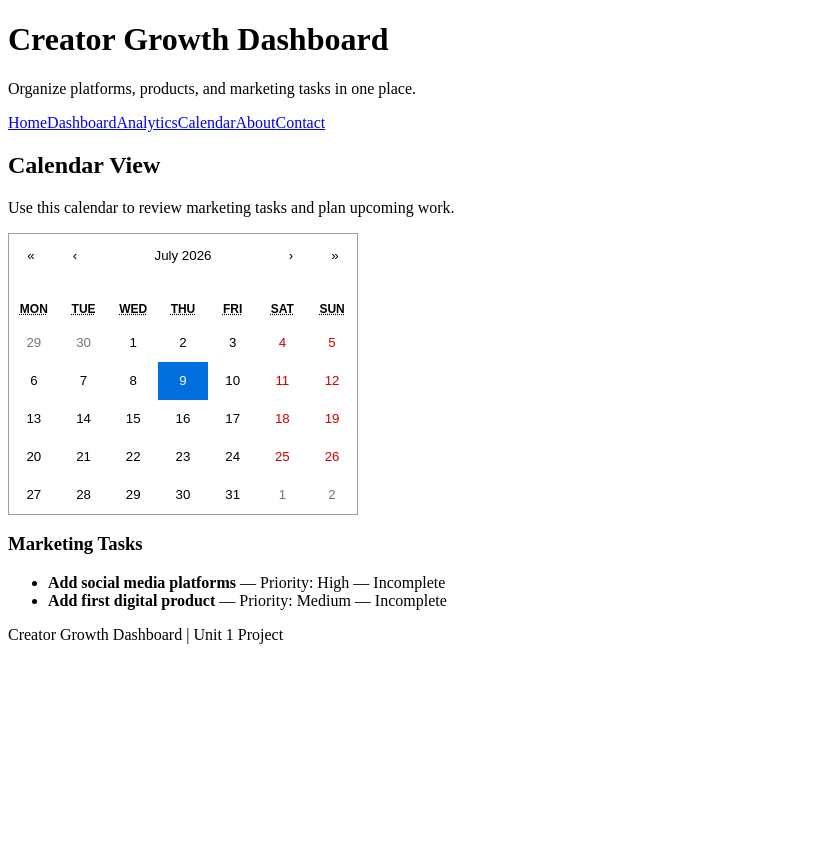
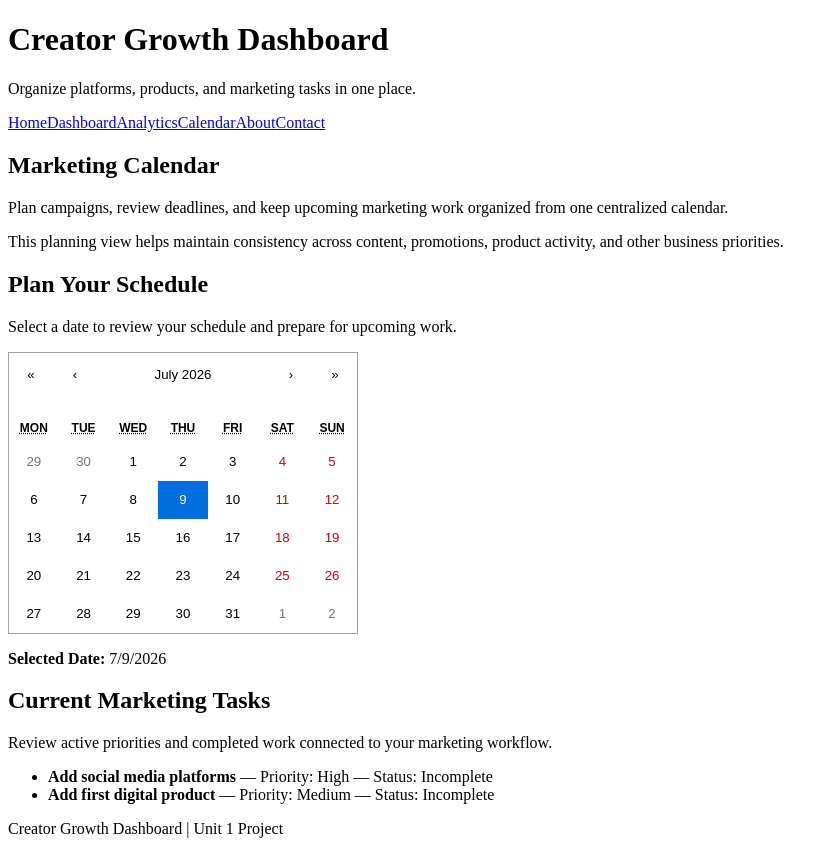
Before and after one commit to chrismusic1325/creator-growth-dashboard, a React (Vite) app in the folder creator-growth-dashboard/: page /calendar in a window 1280 px wide. Shown: the whole page, without its empty margins (0-838 px from the left). Before the commit the page ends 800 px from the top, so only its background shows below. Built offline with nearby package versions, Linux system fonts and the light colour scheme.

Commit message:
Improve calendar page content

```diff
--- a/creator-growth-dashboard/src/pages/Calendar.jsx
+++ b/creator-growth-dashboard/src/pages/Calendar.jsx
@@ -7,26 +7,63 @@ function CalendarPage({ tasks }) {
 
   return (
     <section>
-      <h2>Calendar View</h2>
-      <p>Use this calendar to review marketing tasks and plan upcoming work.</p>
+      <header>
+        <h1>Marketing Calendar</h1>
 
-      <Calendar onChange={setSelectedDate} value={selectedDate} />
+        <p>
+          Plan campaigns, review deadlines, and keep upcoming marketing work
+          organized from one centralized calendar.
+        </p>
 
-      <h3>Marketing Tasks</h3>
+        <p>
+          This planning view helps maintain consistency across content,
+          promotions, product activity, and other business priorities.
+        </p>
+      </header>
+
+      <section>
+        <h2>Plan Your Schedule</h2>
+
+        <p>
+          Select a date to review your schedule and prepare for upcoming work.
+        </p>
+
+        <Calendar
+          onChange={setSelectedDate}
+          value={selectedDate}
+        />
+
+        <p>
+          <strong>Selected Date:</strong>{" "}
+          {selectedDate.toLocaleDateString()}
+        </p>
+      </section>
+
+      <section>
+        <h2>Current Marketing Tasks</h2>
+
+        <p>
+          Review active priorities and completed work connected to your
+          marketing workflow.
+        </p>
 
         {tasks.length === 0 ? (
-        <p>No tasks available.</p>
+          <p>No marketing tasks are currently available.</p>
         ) : (
           <ul>
             {tasks.map((task) => (
               <li key={task.id}>
-              <strong>{task.title}</strong> — Priority: {task.priority} —{" "}
-              {task.completed ? "Complete" : "Incomplete"}
+                <strong>{task.title}</strong>
+                {" — "}
+                Priority: {task.priority}
+                {" — "}
+                Status: {task.completed ? "Complete" : "Incomplete"}
               </li>
             ))}
           </ul>
         )}
       </section>
+    </section>
   );
 }
 
```
Lines whose indentation alone changed are shown as unchanged.
